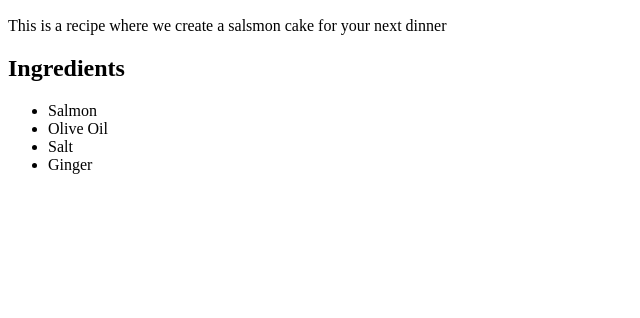
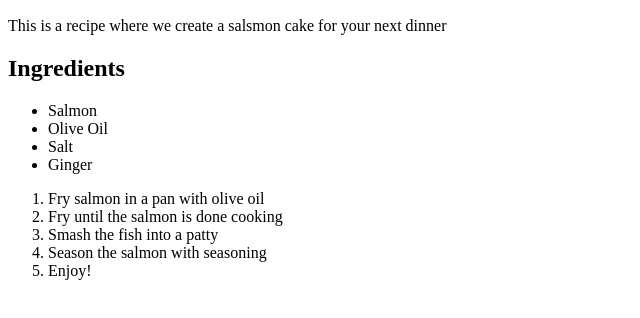
Before and after one commit to JeyGitHubpage/odin-recipes, a plain HTML site: page recipes/salmon-cake.html in a window 1280 px wide. Shown: the part 434-752 px from the top of the page, without its empty margins (0-640 px from the left). Drawn offline with Linux system fonts and the light colour scheme.

Commit message:
Add steps to recipe for salmon cakes

```diff
--- a/recipes/salmon-cake.html
+++ b/recipes/salmon-cake.html
@@ -19,5 +19,13 @@
             <li>Salt</li>
             <li>Ginger</li>
         </ul>
+
+        <ol>
+            <li>Fry salmon in a pan with olive oil</li>
+            <li>Fry until the salmon is done cooking</li>
+            <li>Smash the fish into a patty</li>
+            <li>Season the salmon with seasoning</li>
+            <li>Enjoy!</li>
+        </ol>
     </body>
 </html>
```
